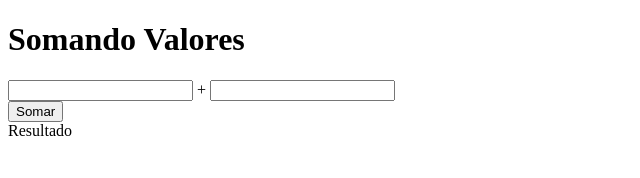
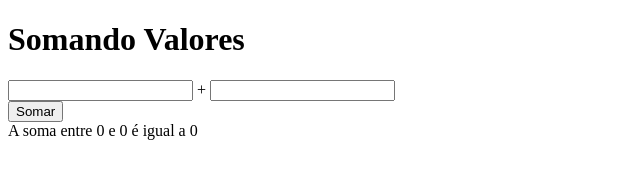
Before and after one commit to alexsfdao/alexandre.vieira.g, a plain HTML site: page index.html in a window 1280 px wide. Both pictures are taken after a click on the button "Somar". Shown: the whole page, without its empty margins (0-640 px from the left). Drawn offline with Linux system fonts and the light colour scheme.

Commit message:
nesta parte abri a tag para usar o js, adicionando as variaveis ja trazendo os id criados anteriormente, tambem definido n1 e n2 como numero, tambem realizando a soma

```diff
--- a/index.html
+++ b/index.html
@@ -12,5 +12,16 @@
     <br>
     <input type="button" value="Somar" onclick="somar()">
     <div id="res">Resultado</div>
+    <script>
+        function somar() {
+            var tn1 = window.document.getElementById('txtn1')
+            var tn2 = window.document.getElementById('txtn2')
+            var res = window.document.getElementById('res')
+            var n1 = Number(tn1.value)
+            var n2 = Number(tn2.value)
+            var s = n1 + n2
+            res.innerHTML = `A soma entre ${n1} e ${n2} é igual a ${s}`
+        }
+    </script>
 </body>
 </html>
```
